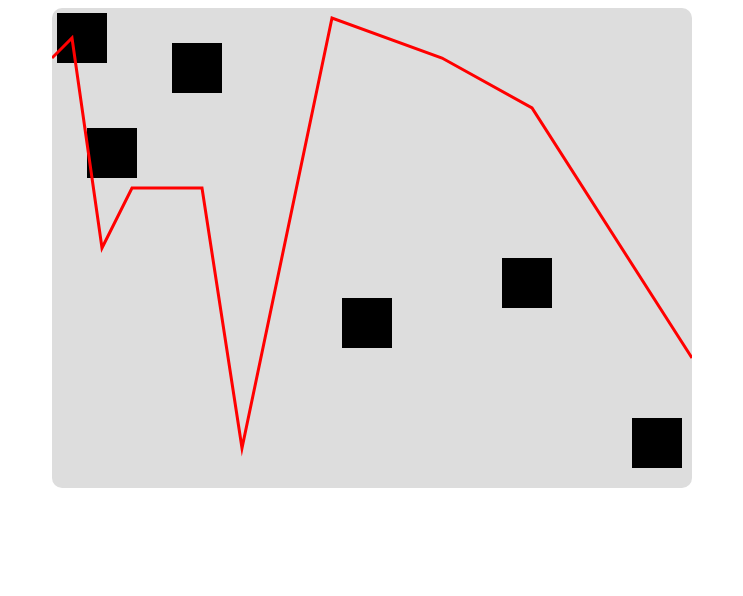
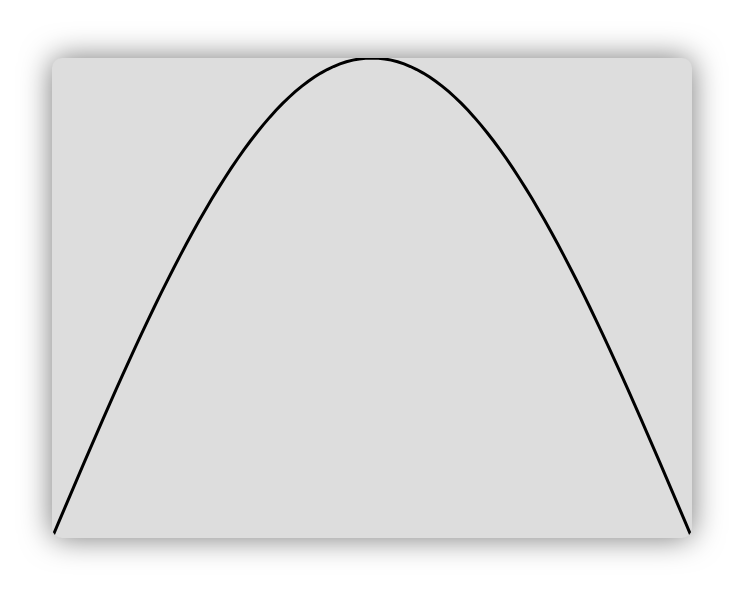
Before and after one commit to kozie/html5-canvas-playground, a plain HTML site: page index.html in a window 1280 px wide. Shown: the whole page, without its empty margins (268-1011 px from the left). Drawn offline with Linux system fonts and the light colour scheme.

Commit message:
Added motion line drawing with Math.Sin and stuff ^_^ Awesomeness!!!1!

```diff
--- a/js/core.js
+++ b/js/core.js
@@ -10,23 +10,19 @@
         return new canvax.fn.init();
     }
 
-    // Set iniitial canvax function
+    // Set initial canvax function
     canvax.fn = canvax.protoype = {
 
         constructor: canvax,
 
         canvas: false,
         context: false,
-        dimensions: [],
 
         init: function() {
 
             // Set the context
             this.canvas  = doc.getElementById('canvax');
             this.context = this.canvas.getContext('2d');
-
-            // Set the current dimensions
-            this.dimensions = [this.canvas.width, this.canvas.height];
 
             return this;
         }
@@ -37,13 +33,12 @@
 
     // Draw square method
     canvax.fn.drawSquare = function(x, y, w, h) {
-
         this.context.fillRect(x, y, w, h);
         return this;
     };
 
-    // Draw line method
-    canvax.fn.drawLine = function(x, y, locs, color, width) {
+    // Draw lines method
+    canvax.fn.drawLines = function(x, y, locs, color, width) {
 
         // Set start
         this.context.moveTo(x, y);
@@ -53,13 +48,12 @@
         if (width === undef) width = 1;
 
         // Loop through the positions and draw
-        var idx, entry;
-        for (idx in locs) {
-
-            entry = locs[idx];
+        var i, entry, l=locs.length;
+        for (i = 0; i < l; i++) {
+            entry = locs[i];
             x = entry[0];
             y = entry[1];
-
+            console.log('Moving line to '+x+', '+y);
             this.context.lineTo(x, y);
         }
 
@@ -70,11 +64,21 @@
         return this;
     };
 
-    // Reset method
+    // Retrieves the width of the canvas
+    canvax.fn.getWidth = function() {
+        return this.canvas.width;
+    };
+
+    // Retrieves the height of the canvas
+    canvax.fn.getHeight = function() {
+        return this.canvas.height;
+    };
+
+    // Reset the contents of the canvas
     canvax.fn.reset = function() {
 
         // Reset by re-setting the dimensions
-        this.canvas.width = this.dimensions[0];
+        this.canvas.width = this.canvas.width;
     };
 
     // Link canvax function to global scope
--- a/js/script.js
+++ b/js/script.js
@@ -1,29 +1,34 @@
 (function(win, doc, undef) {
+
+    var locations = new Array();
 
     win.onload = function() {
 
-        canvax()
+        // Create a loop to make a motion
+        var i, x, y,
+            angle = 0,
+            inc = Math.PI / 100,
+            w = canvax().getWidth() / 100,
+            h = canvax().getHeight() / 100;
 
+        for (i = 0; i <= 100; i++) {
+            x = i * w;
+            y = canvax().getHeight() - ((Math.sin(angle) * 100) * h);
+
+            locations.push([x, y]);
+            angle += inc;
+        }
+
+        canvax().drawLines(0, canvax().getHeight(), locations, null, 3);
+
+        /*canvax()
             // Draw some random squares
             .drawSquare(5, 5, 50, 50)
             .drawSquare(120, 35, 50, 50)
             .drawSquare(35, 120, 50, 50)
             .drawSquare(450, 250, 50, 50)
             .drawSquare(580, 410, 50, 50)
-            .drawSquare(290, 290, 50, 50)
-
-            // Draw a statisticely-like line
-            .drawLine(0, 50, [
-                [20, 30],
-                [50, 240],
-                [80, 180],
-                [150, 180],
-                [190, 440],
-                [280, 10],
-                [390, 50],
-                [480, 100],
-                [640, 350]
-            ], '#f00', 3);
+            .drawSquare(290, 290, 50, 50);*/
     };
 
 })(window, window.document);
--- a/style.css
+++ b/style.css
@@ -87,9 +87,14 @@ ol ol {
 canvas {
     width: 640px;
     height: 480px;
-    margin: 0 auto;
+    margin: 50px auto;
     background: #ddd;
-    -moz-border-radius: 10px; /* FF1-3.6 */
+
+    -webkit-box-shadow: 0px 0px 31px #777; /* Saf3-4, iOS 4.0.2 - 4.2, Android 2.3+ */
+       -moz-box-shadow: 0px 0px 31px #777; /* FF3.5 - 3.6 */
+            box-shadow: 0px 0px 31px #777; /* Opera 10.5, IE9, FF4+, Chrome 6+, iOS 5 */
+
     -webkit-border-radius: 10px; /* Saf3-4, iOS 1-3.2, Android <1.6 */
-    border-radius: 10px; /* Opera 10.5, IE9, Saf5, Chrome, FF4, iOS 4, Android 2.1+ */
+       -moz-border-radius: 10px; /* FF1-3.6 */
+            border-radius: 10px; /* Opera 10.5, IE9, Saf5, Chrome, FF4, iOS 4, Android 2.1+ */
 }
```
